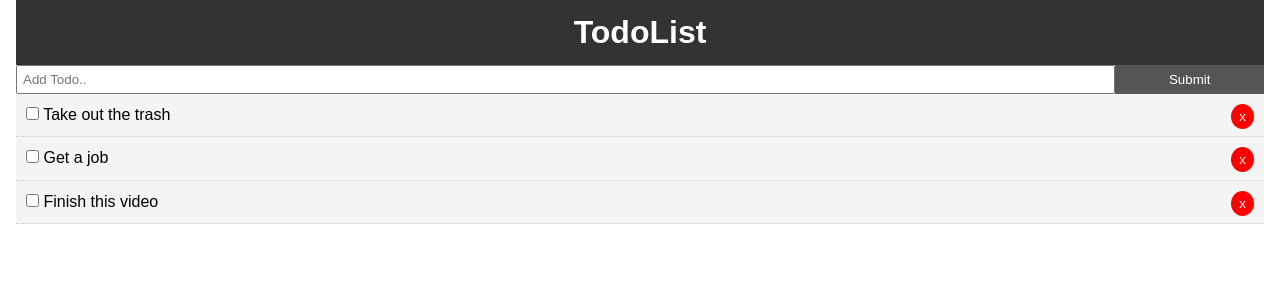
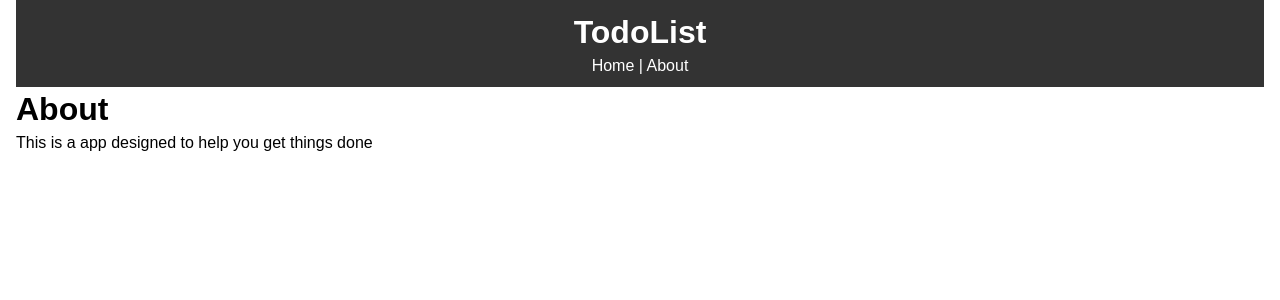
Before and after one commit to lala-shiburi/react_todo, a React (Create React App) app: page /about in a window 1280 px wide. Shown: the top 300 px of the page. Built offline with nearby package versions, Linux system fonts and the light colour scheme.

Commit message:
Routes all set up

```diff
--- a/package.json
+++ b/package.json
@@ -5,6 +5,7 @@
   "dependencies": {
     "react": "^16.8.3",
     "react-dom": "^16.8.3",
+    "react-router-dom": "^4.3.1",
     "react-scripts": "2.1.5",
     "uuid": "^3.3.2"
   },
--- a/src/App.js
+++ b/src/App.js
@@ -1,7 +1,9 @@
 import React, { Component } from "react";
+import { BrowserRouter as Router, Route } from 'react-router-dom'
 import Header from "./components/layout/Header";
 import Todos from "./components/Todos";
 import AddTodo from "./components/AddTodo";
+import About from "./components/pages/About";
 import uuid from "uuid";
 
 import "./App.css";
@@ -61,17 +63,27 @@
 
   render() {
     return (
+      <Router>
         <div className="App">
           <div className="container">
             <Header />
+
+            <Route exact path="/" render={props => (
+              <React.Fragment>
                 <AddTodo addTodo={this.addTodo} />
                 <Todos
                   todos={this.state.todos}
                   markComplete={this.markComplete}
                   delTodo={this.delTodo}
                 />
+              </React.Fragment>
+            )} />
+
+            <Route path="/about" component={About} />
+
           </div>
         </div>
+      </Router>
     );
   }
 }
--- a/src/components/layout/Header.js
+++ b/src/components/layout/Header.js
@@ -1,9 +1,12 @@
 import React from "react";
+import { Link } from 'react-router-dom';
+import { link } from "fs";
 
 function Header() {
   return (
     <header style={headerStyle}>
       <h1>TodoList</h1>
+      <Link style={linkStyle} to="/">Home</Link> | <Link style={linkStyle} to="/About">About</Link>
     </header>
   );
 }
@@ -14,5 +17,8 @@
   textAlign: "center",
   padding: "10px"
 };
-
+const linkStyle = {
+  color: '#fff',
+  textDecoration: 'none'
+}
 export default Header;
--- /dev/null
+++ b/src/components/pages/About.js
@@ -0,0 +1,13 @@
+import React from 'react'
+
+function About() {
+    return (
+        <React.Fragment>
+            <h1>About</h1>
+            <p>This is a app designed to help you get things done</p>
+        </React.Fragment>
+    )
+}
+
+
+export default About;
```
Also changed, not shown: 1 other file (tests, documents, lock files or other folders). Lines whose indentation alone changed are shown as unchanged.
